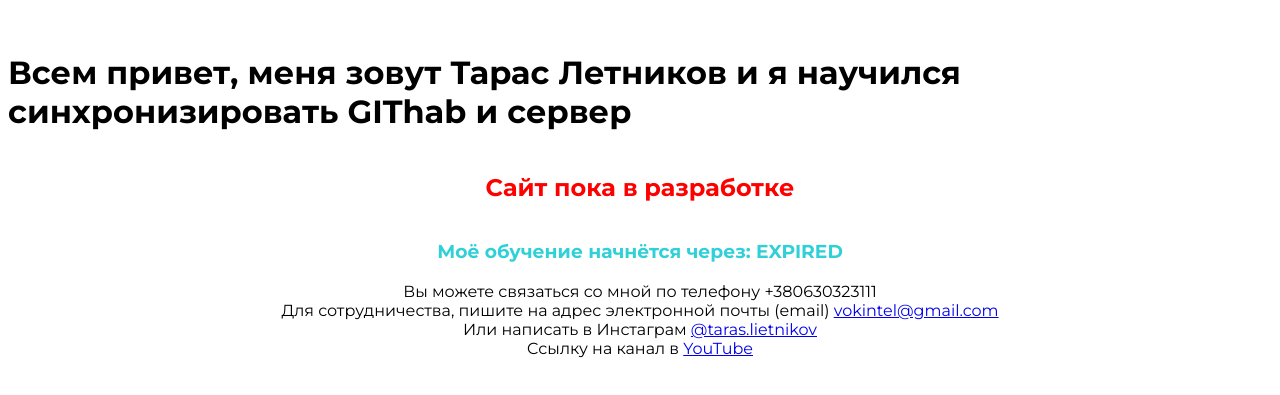
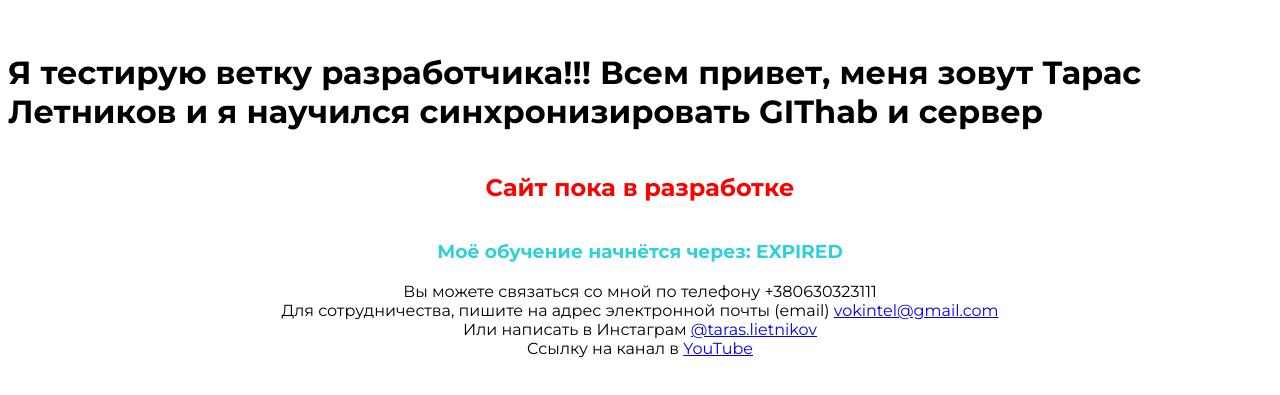
Before and after one commit to vokintel/taurus_group, a plain HTML site: page index.html in a window 1280 px wide. Shown: the part 213-608 px from the top of the page. Drawn offline with Linux system fonts and the light colour scheme.

Commit message:
тест

```diff
--- a/index.html
+++ b/index.html
@@ -63,7 +63,7 @@ slkjfd s]oajsd [poawj
 	</script>
 </head>
 <body>
-<h1>Всем привет, меня зовут Тарас Летников и я научился синхронизировать GIThab и сервер</h1>
+<h1>Я тестирую ветку разработчика!!! Всем привет, меня зовут Тарас Летников и я научился синхронизировать GIThab и сервер</h1>
 <h2>Сайт пока в разработке</h2>
 <h3> Моё обучение начнётся через: <span id="countdown"></span></h3>
 <div>Вы можете связаться со мной по телефону +380630323111</div>
```
